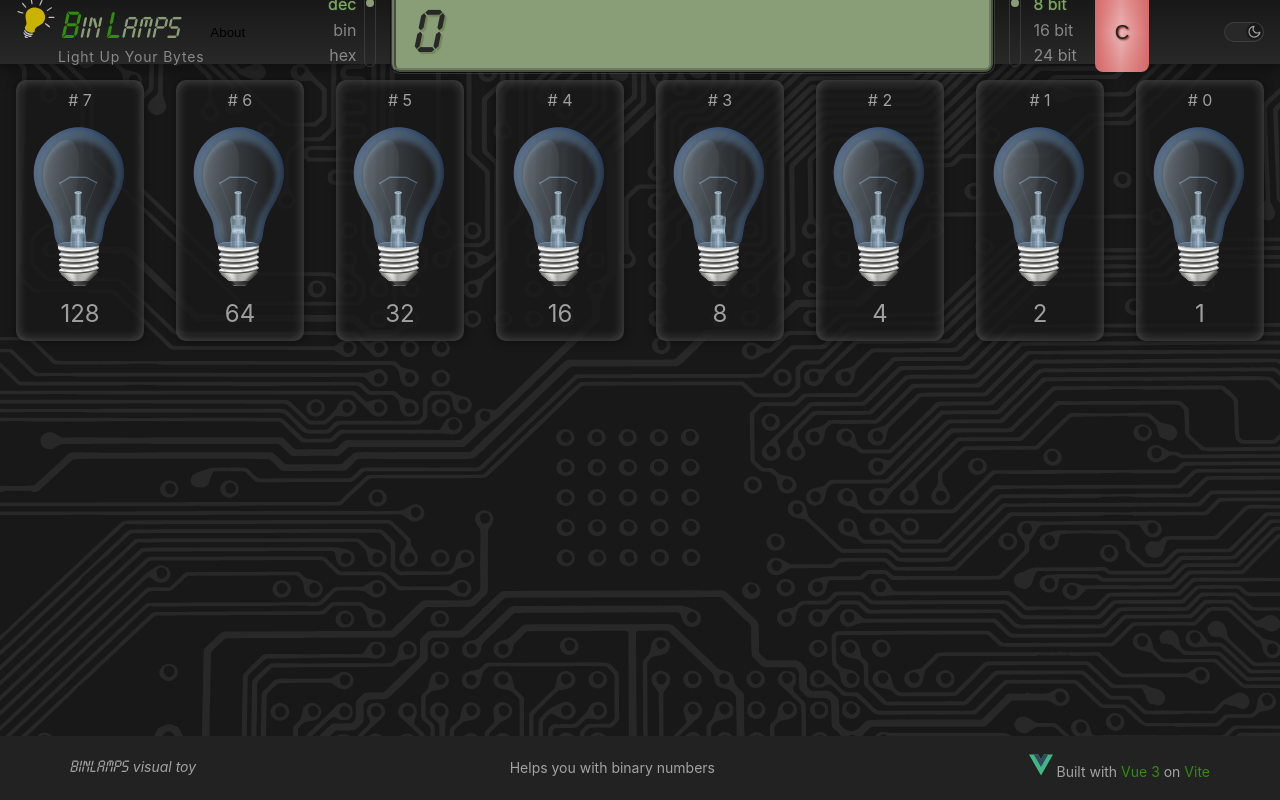
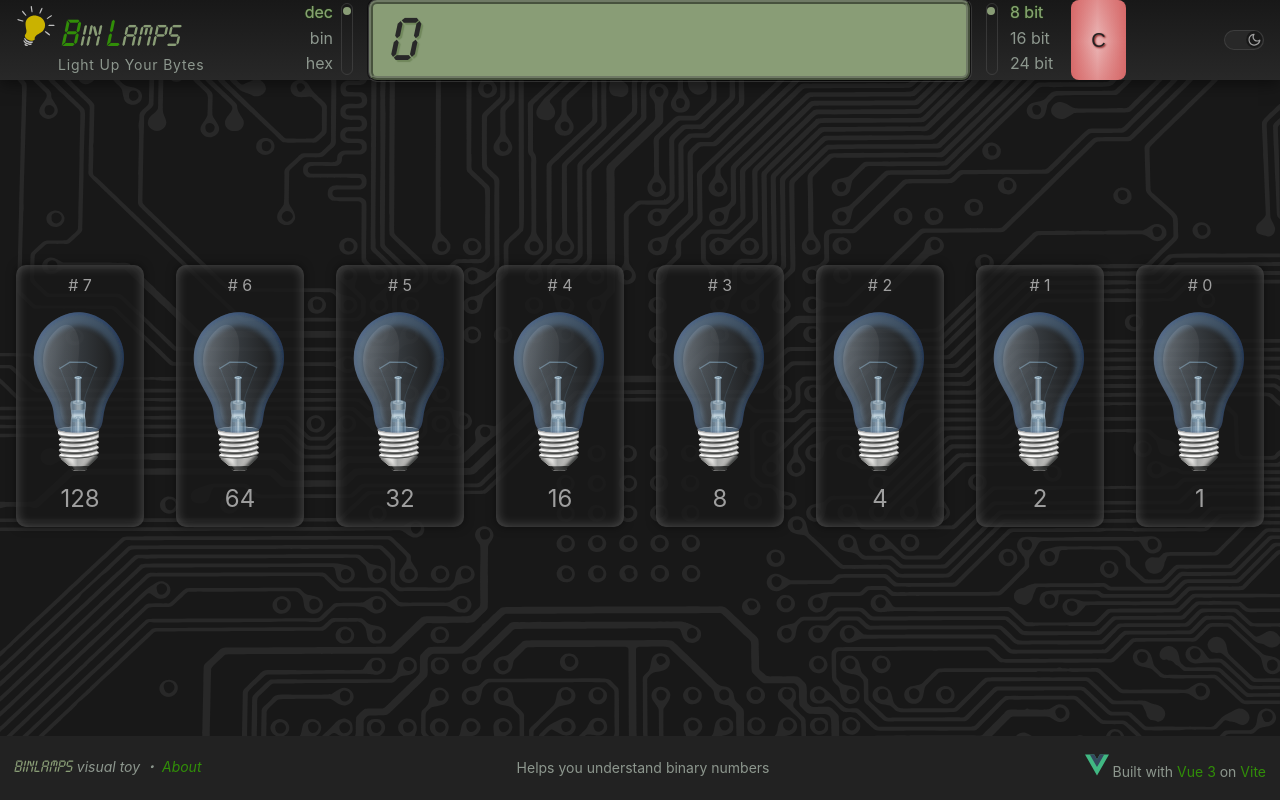
Before and after one commit to shaman771/binlamps, a Vue app: page / in a window 1280 px wide. Built offline with nearby package versions, Linux system fonts and the light colour scheme.

Commit message:
misc: adjust layout and styles

```diff
--- a/src/App.vue
+++ b/src/App.vue
@@ -19,7 +19,7 @@ import LightBoard from './components/feature/LightBoard';
   display: grid;
   margin: 0 auto;
   font-weight: normal;
-  grid-template-rows: 8% auto 8%;
+  grid-template-rows: 10% auto 8%;
   grid-template-columns: [start] 1fr [end];
   min-height: 100vh;
 }
--- a/src/assets/styles/base.css
+++ b/src/assets/styles/base.css
@@ -15,7 +15,7 @@
 
   --color-heading: #2c3e50;
   --color-text: #2c3e50;
-  --color-text-soft: #4e5a67;
+  --color-text-soft: #8d978e;
 
   --color-primary: #318e08;
   --color-primary-soft: #4aa621;
@@ -48,7 +48,7 @@
 
     --color-heading: #bac990;
     --color-text: rgba(235, 235, 235, 0.64);
-    --color-text-soft: rgba(235, 235, 235, 0.5);
+    --color-text-soft: #8d978e;
 
     --color-primary: #318e08;
     --color-primary-soft: #899d76;
@@ -79,7 +79,7 @@
 
   --color-heading: #bac990;
   --color-text: rgba(235, 235, 235, 0.64);
-  --color-text-soft: rgba(235, 235, 235, 0.5);
+  --color-text-soft: #8d978e;
 
   --color-primary: #318e08;
   --color-primary-soft: #899d76;
@@ -132,7 +132,7 @@ body {
   background-color: transparent;
 }
 
-a:link {
+a:link, a:visited {
   text-decoration: none;
   color: var(--color-primary);
   transition: 0.4s;
@@ -161,3 +161,12 @@ a:link {
   flex: 1;
   max-width: var(--spacing-max-width);
 }
+
+@media screen and (max-width: 48rem) {
+  .app-container {
+    flex-wrap: wrap;
+    /*flex-direction: column;*/
+    align-self: stretch;
+    justify-content: space-evenly;
+  }
+}
--- a/src/components/feature/LightBoard.vue
+++ b/src/components/feature/LightBoard.vue
@@ -49,6 +49,9 @@ watchEffect(() => {
 .light-board {
   height: 100%;
   overflow: hidden;
+  display: flex;
+  align-items: center;
+  justify-content: center;
 }
 
 .light-board > * {
@@ -69,7 +72,7 @@ watchEffect(() => {
   flex-wrap: wrap;
   justify-content: center;
   max-width: var(--spacing-max-width);
-  margin: 0 auto;
+  flex: 1;
 }
 
 .light-board__ramp-item {
--- a/src/components/layout/TheFooter.vue
+++ b/src/components/layout/TheFooter.vue
@@ -2,9 +2,13 @@
   <footer class="app-footer">
     <div class="app-container">
       <address>
-        <span class="app-footer__brand">BinLamps</span> visual toy
+        <span class="app-footer__brand">BinLamps</span> visual toy ・
+        <a
+          href=""
+          @click.prevent="showAbout = true"
+        >About</a>
       </address>
-      <span>Helps you with binary numbers</span>
+      <span>Helps you understand binary numbers</span>
       <span>
         <img
           src="@/assets/images/logo.svg"
@@ -22,10 +26,27 @@
         >Vite</a>
       </span>
     </div>
+    <Teleport to="body">
+      <BaseModal
+        :is-shown="showAbout"
+        @close="showAbout = false"
+      >
+        <template #header>
+          <h3>About BinLamps</h3>
+        </template>
+        <template #body>
+          <AboutContent />
+        </template>
+      </BaseModal>
+    </Teleport>
   </footer>
 </template>
 
 <script setup>
+import BaseModal from '../base/BaseModal';
+import AboutContent from '../feature/AboutContent';
+import { ref } from 'vue';
+const showAbout = ref(false);
 </script>
 
 <style scoped>
@@ -34,12 +55,13 @@
   display: flex;
   background-color: var(--color-background-soft);
   align-items: center;
-  padding: 2em 4em;
   justify-content: center;
+  color: var(--color-text-soft);
 }
 
 .app-footer__brand {
   font-family: Timebomb, monospace;
   font-size: 1.25em;
+  color: var(--color-primary-soft);
 }
 </style>
--- a/src/components/layout/TheHeader.vue
+++ b/src/components/layout/TheHeader.vue
@@ -10,30 +10,8 @@
           Light Up Your Bytes
         </h2>
       </div>
-
-      <button
-        class="button button-text"
-        @click="showAbout = true"
-      >
-        About
-      </button>
       <LightBoardConsole />
-
       <ThemeSwitch />
-
-      <Teleport to="body">
-        <BaseModal
-          :is-shown="showAbout"
-          @close="showAbout = false"
-        >
-          <template #header>
-            <h3>About BinLamps</h3>
-          </template>
-          <template #body>
-            <AboutContent />
-          </template>
-        </BaseModal>
-      </Teleport>
     </div>
   </header>
 </template>
@@ -41,9 +19,7 @@
 <script setup>
 import LightBoardConsole from '../feature/LightBoardConsole';
 import ThemeSwitch from '../base/ThemeSwitch';
-import { ref, watchEffect } from 'vue';
-import BaseModal from '../base/BaseModal';
-import AboutContent from '../feature/AboutContent';
+import { watchEffect } from 'vue';
 import { useStore } from '../../stores/store';
 import IconLightBulbSimple from '../icons/IconLightBulbSimple';
 
@@ -59,8 +35,6 @@ watchEffect(() => {
     store.setLighted(store.maxNumber - 1);
   }
 });
-
-const showAbout = ref(false);
 </script>
 
 <style scoped>
```
